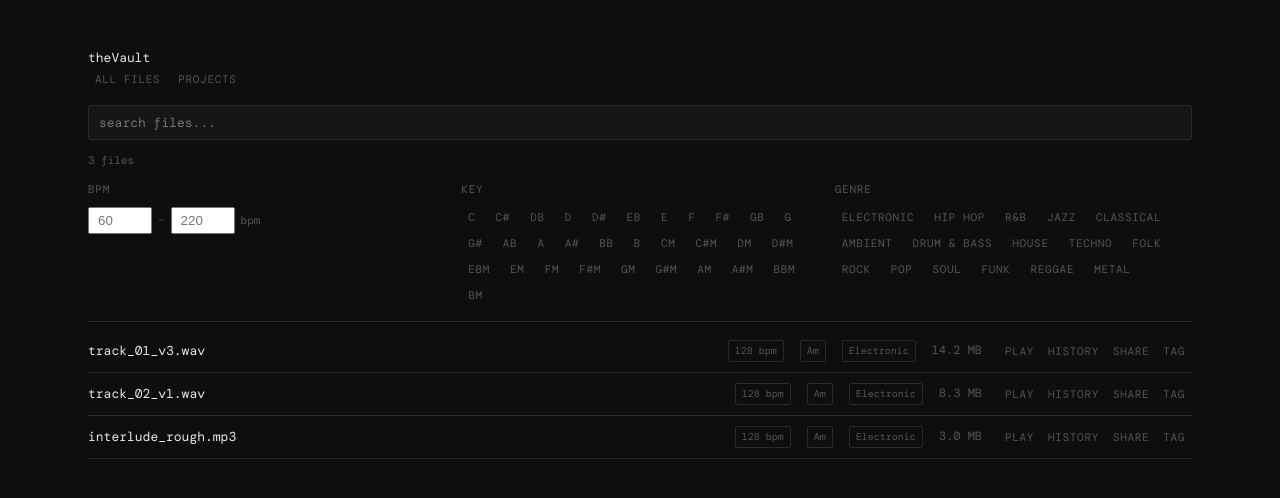
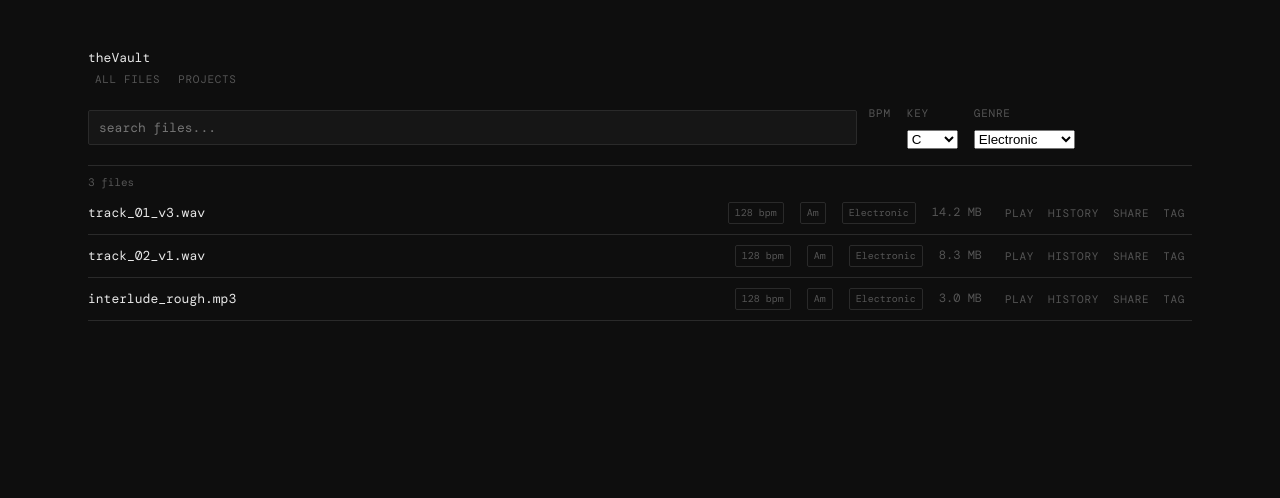
Before and after one commit to alexloggedin/the-lab, a Vue app: page / in a window 1280 px wide. Shown: the top 498 px of the page. Built offline with nearby package versions, Linux system fonts and the light colour scheme; a web font is replaced by a local one; what webdav would draw is missing.

Commit message:
set app to use dropdown styling

```diff
--- a/src/api/api.ts
+++ b/src/api/api.ts
@@ -84,10 +84,7 @@ function getMetadata(path?: string): Promise<ApiResponse<FileMetadata>> {
   return getFileMeta(path).then(data => ({ data }));
 }
 
-function updateMetadata(
-  path?: string,
-  meta?: Partial<FileMetadata>
-): Promise<ApiResponse<{ success: boolean }>> {
+function updateMetadata(path?: string, meta?: Partial<FileMetadata>): Promise<ApiResponse<{ success: boolean }>> {
   if (USE_MOCK || !path || !meta) return Promise.resolve({ data: { success: true } });
   return setFileMeta(path, meta).then(() => ({ data: { success: true } }));
 }
--- a/src/api/metadataApi.ts
+++ b/src/api/metadataApi.ts
@@ -75,11 +75,13 @@ export async function setFileMeta(path: string, meta: Partial<FileMetadata>): Pr
   </d:set>
 </d:propertyupdate>`;
 
-  await client.customRequest(davPath, {
+  const res = await client.customRequest(davPath, {
     method: 'PROPPATCH',
     headers: { 'Content-Type': 'application/xml' },
     data: body,
   });
+
+  console.log('[metadataApi] Post:', res)
 }
 
 // ─── XML parsing helpers ───────────────────────────────────────────────────────
@@ -113,8 +115,8 @@ function parsePropfindResponse(xml: string): FileMetadata {
   };
 
   return {
-    bpm:   getTextContent('bpm')   || undefined,
-    key:   getTextContent('key')   || undefined,
+    bpm: getTextContent('bpm') || undefined,
+    key: getTextContent('key') || undefined,
     genre: getTextContent('genre') || undefined,
   };
 }
--- a/src/components/SearchView/FilterBar.tsx
+++ b/src/components/SearchView/FilterBar.tsx
@@ -1,5 +1,6 @@
 import { METADATA_FIELDS } from '../../metadata/schema';
 import { FilterState, EMPTY_FILTER, hasActiveFilters } from '../../metadata/filterFiles';
+import { _testMeta } from '../../api/metadataApi';
 
 interface Props {
   filters: FilterState;
@@ -17,8 +18,8 @@ export default function FilterBar({ filters, onChange, resultCount, totalCount }
   const clearAll = () => onChange({ ...EMPTY_FILTER });
 
   return (
+    <div>
       <div className="filter-bar">
-      {/* Text search */}
         <div className="filter-search-row">
           <input
             type="text"
@@ -33,21 +34,12 @@ export default function FilterBar({ filters, onChange, resultCount, totalCount }
             </button>
           )}
         </div>
-
-      {/* Result count */}
-      <div className="filter-count">
-        {resultCount === totalCount
-          ? `${totalCount} files`
-          : `${resultCount} of ${totalCount} files`}
-      </div>
-
-      {/* Metadata filters — rendered from schema */}
         <div className="filter-sections">
           {METADATA_FIELDS.map(field => (
             <div key={field.key} className="filter-section">
               <div className="filter-section-label">{field.label}</div>
 
-            {field.type === 'number-range' && (
+              {/* {field.type === 'number-range' && (
                 <BpmRangeFilter
                   min={field.min ?? 60}
                   max={field.max ?? 220}
@@ -55,7 +47,7 @@ export default function FilterBar({ filters, onChange, resultCount, totalCount }
                   currentMax={filters.bpmMax}
                   onChange={(min, max) => update({ bpmMin: min, bpmMax: max })}
                 />
-            )}
+              )} */}
 
               {field.type === 'select' && (
                 <ChipFilter
@@ -86,6 +78,12 @@ export default function FilterBar({ filters, onChange, resultCount, totalCount }
               )}
             </div>
           ))}
+        </div>
+      </div>
+      <div className="filter-count">
+        {resultCount === totalCount
+          ? `${totalCount} files`
+          : `${resultCount} of ${totalCount} files`}
       </div>
     </div>
   );
@@ -152,17 +150,21 @@ function ChipFilter({ options, selected, onChange }: ChipFilterProps) {
   };
 
   return (
-    <div className="chip-filter">
+    <label className="chip-filter">
+      <select
+        value={[...selectedSet]}
+        onChange={e => toggle(e.target.value)}
+      >
         {options.map(option => (
-        <button
+          <option
             key={option}
             className={selectedSet.has(option) ? 'filter-chip active' : 'filter-chip'}
             onClick={() => toggle(option)}
-          type="button"
           >
             {option}
-        </button>
+          </option>
         ))}
-    </div>
+      </select>
+    </label>
   );
 }
--- a/src/components/VaultView/AllFilesView.tsx
+++ b/src/components/VaultView/AllFilesView.tsx
@@ -65,6 +65,8 @@ export default function AllFilesView() {
     for (let i = 0; i < allFiles.length; i += BATCH_SIZE) {
       if (isCancelled()) break;
 
+      console.log(`[AllFilesView]: Fetching Metadata for batch: ${i}`)
+
       const batch = allFiles.slice(i, i + BATCH_SIZE);
       const entries = await Promise.all(
         batch.map(f =>
@@ -73,6 +75,8 @@ export default function AllFilesView() {
             .catch(() => [f.path, {}] as [string, FileMetadata])
         )
       );
+
+      console.log(`[AllFilesView]: Fetched Metadata for batch: ${i}:`, entries)
 
       if (isCancelled()) break;
 
--- a/src/components/VaultView/MetadataEditor.tsx
+++ b/src/components/VaultView/MetadataEditor.tsx
@@ -130,24 +130,30 @@ interface SelectFieldProps {
 
 function SingleSelectField({ value, options, onChange }: SelectFieldProps) {
 
+  const [selected, setSelect] = useState<string>('');
 
   const toggleOption = (option: string) => {
     onChange(option);
+    setSelect(option)
   };
 
   return (
-    <div className="meta-multiselect">
+    <label>
+      <select
+        defaultValue={value}
+        value={selected}
+        onChange={e => toggleOption(e.target.value)}
+      >
         {options.map(option => (
-        <button
+          <option
             key={option}
-          className={option ? 'meta-chip selected' : 'meta-chip'}
-          onClick={() => toggleOption(option)}
-          type="button"
+            value={option}
           >
             {option}
-        </button>
+          </option>
         ))}
-    </div>
+      </select>
+    </label>
   );
 }
 
@@ -166,17 +172,22 @@ function MultiSelectField({ value, options, onChange }: SelectFieldProps) {
   };
 
   return (
-    <div className="meta-multiselect">
+    <label>
+      <select
+        defaultValue={[...value]}
+        value={[...selected]}
+        multiple={true}
+        onChange={e => toggleOption(e.target.value)}
+      >
         {options.map(option => (
-        <button
+          <option
             key={option}
-          className={selected.has(option) ? 'meta-chip selected' : 'meta-chip'}
-          onClick={() => toggleOption(option)}
-          type="button"
+            value={option}
           >
             {option}
-        </button>
+          </option>
         ))}
-    </div>
+      </select>
+    </label>
   );
 }
--- a/src/metadata/schema.ts
+++ b/src/metadata/schema.ts
@@ -30,7 +30,7 @@ export const METADATA_FIELDS: MetaFieldDef[] = [
     label: 'BPM',
     type: 'number-range',
     min: 60,
-    max: 220,
+    max: 170,
     step: 1,
   },
   {
--- a/src/styles/metadata.css
+++ b/src/styles/metadata.css
@@ -75,8 +75,8 @@
 
 .meta-chip.selected,
 .meta-chip:hover {
-  border-color: var(--accent);
-  color:        var(--accent);
+  border-color: var(--accent) !important;
+  color:        var(--accent) !important;
 }
 
 /* ── Save actions row ────────────────────────────────────────── */
--- a/src/styles/search.css
+++ b/src/styles/search.css
@@ -3,41 +3,25 @@
    Introduced in P5.
    ============================================================ */
 
-/* ── Page layout ─────────────────────────────────────────────── */
-
-.search-page {
-  display:        flex;
-  flex-direction: column;
-  gap:            0;
-}
-
-.search-results {
-  margin-top: 8px;
-}
-
-.search-meta-status {
-  padding:      8px 0;
-  border-bottom: 1px solid var(--border);
-  margin-bottom: 8px;
-}
 
 /* ── Filter bar container ─────────────────────────────────────── */
 
 .filter-bar {
-  display:        flex;
-  flex-direction: column;
-  gap:            12px;
-  padding:        16px 0;
-  border-bottom:  1px solid var(--border);
-  margin-bottom:  8px;
+  display: flex;
+  flex-direction: row;
+  gap: 12px;
+  padding: 16px 0;
+  border-bottom: 1px solid var(--border);
+  margin-bottom: 8px;
 }
 
 /* ── Search input row ─────────────────────────────────────────── */
 
 .filter-search-row {
-  display:     flex;
-  gap:         8px;
+  display: flex;
+  gap: 8px;
   align-items: center;
+  flex-grow: 10;
 }
 
 .filter-search-input {
@@ -52,26 +36,27 @@
 
 .filter-count {
   font-size: 11px;
-  color:     var(--muted);
+  color: var(--muted);
 }
 
 /* ── Filter sections grid ─────────────────────────────────────── */
 
 .filter-sections {
-  display:               grid;
-  grid-template-columns: repeat(auto-fit, minmax(220px, 1fr));
-  gap:                   16px;
+  display: flex;
+  flex-direction: row;
+  gap: 16px;
+  flex-grow: 2;
 }
 
 .filter-section {
-  display:        flex;
+  display: flex;
   flex-direction: column;
-  gap:            8px;
+  gap: 8px;
 }
 
 .filter-section-label {
-  font-size:      11px;
-  color:          var(--muted);
+  font-size: 11px;
+  color: var(--muted);
   text-transform: uppercase;
   letter-spacing: 0.07em;
 }
@@ -79,44 +64,44 @@
 /* ── BPM range filter ─────────────────────────────────────────── */
 
 .bpm-range-filter {
-  display:     flex;
+  display: flex;
   align-items: center;
-  gap:         6px;
+  gap: 6px;
 }
 
 .bpm-input {
-  width:   64px;
+  width: 64px;
   padding: 4px 8px;
 }
 
 .bpm-separator,
 .bpm-unit {
   font-size: 11px;
-  color:     var(--muted);
+  color: var(--muted);
 }
 
 /* ── Chip filter ──────────────────────────────────────────────── */
 
 .chip-filter {
-  display:   flex;
+  display: flex;
   flex-wrap: wrap;
-  gap:       6px;
+  gap: 6px;
 }
 
 button.filter-chip {
-  border:        1px solid var(--border);
+  border: 1px solid var(--border);
   border-radius: 2px;
-  font-size:     10px;
-  padding:       3px 8px;
-  color:         var(--muted);
-  cursor:        pointer;
-  transition:    border-color 0.1s, color 0.1s;
+  font-size: 10px;
+  padding: 3px 8px;
+  color: var(--muted);
+  cursor: pointer;
+  transition: border-color 0.1s, color 0.1s;
 }
 
 button.filter-chip.active,
 button.filter-chip:hover {
   border-color: var(--accent) !important;
-  color:        var(--accent) !important;
+  color: var(--accent) !important;
 }
 
 /* ── Mobile adjustments ───────────────────────────────────────── */
```
Lines whose indentation alone changed are shown as unchanged.
